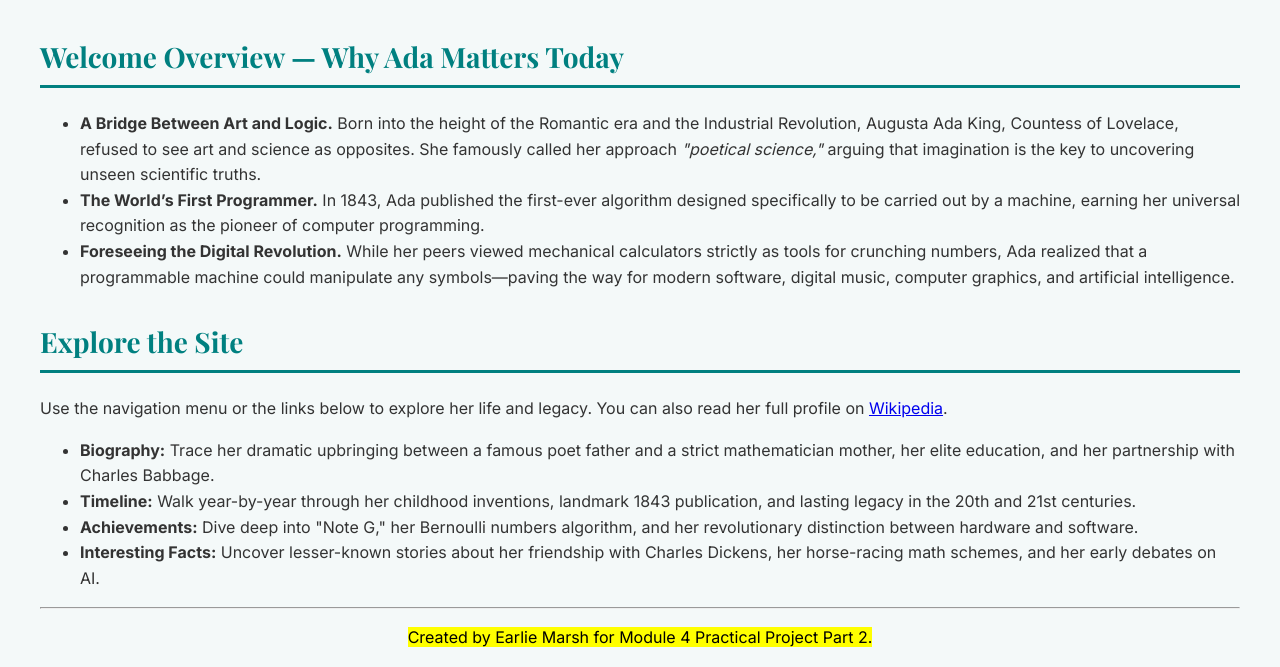
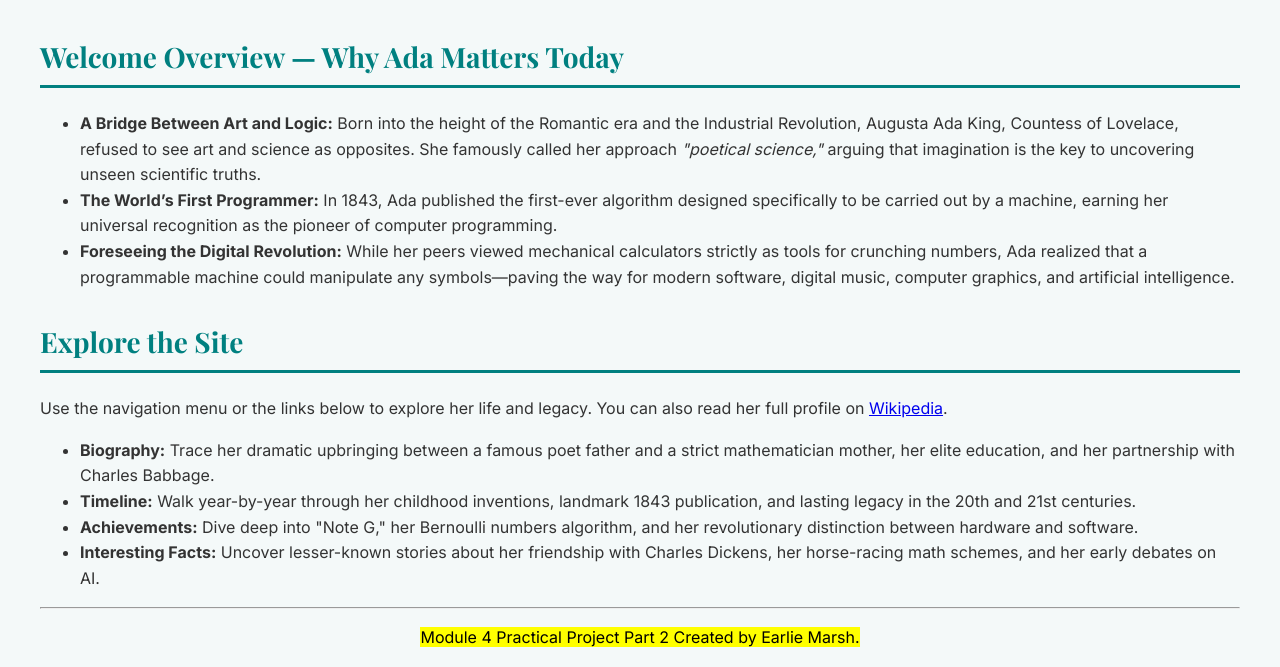
Before and after one commit to AyeshaTaufique/Ayesha, a plain HTML site: page index.html in a window 1280 px wide. Shown: the part 742-1409 px from the top of the page. Drawn offline with nearby package versions, Linux system fonts and the light colour scheme.

Commit message:
Modify footer content in index.html
Updated footer text to specify project creator.

```diff
--- a/index.html
+++ b/index.html
@@ -35,9 +35,9 @@
 
     <!-- Unordered List -->
     <ul>
-        <li><b>A Bridge Between Art and Logic.</b> Born into the height of the Romantic era and the Industrial Revolution, Augusta Ada King, Countess of Lovelace, refused to see art and science as opposites. She famously called her approach <i>"poetical science,"</i> arguing that imagination is the key to uncovering unseen scientific truths.</li>
-        <li><b>The World’s First Programmer.</b> In 1843, Ada published the first-ever algorithm designed specifically to be carried out by a machine, earning her universal recognition as the pioneer of computer programming.</li>
-        <li><b>Foreseeing the Digital Revolution.</b> While her peers viewed mechanical calculators strictly as tools for crunching numbers, Ada realized that a programmable machine could manipulate any symbols—paving the way for modern software, digital music, computer graphics, and artificial intelligence.</li>
+        <li><b>A Bridge Between Art and Logic:</b> Born into the height of the Romantic era and the Industrial Revolution, Augusta Ada King, Countess of Lovelace, refused to see art and science as opposites. She famously called her approach <i>"poetical science,"</i> arguing that imagination is the key to uncovering unseen scientific truths.</li>
+        <li><b>The World’s First Programmer:</b> In 1843, Ada published the first-ever algorithm designed specifically to be carried out by a machine, earning her universal recognition as the pioneer of computer programming.</li>
+        <li><b>Foreseeing the Digital Revolution:</b> While her peers viewed mechanical calculators strictly as tools for crunching numbers, Ada realized that a programmable machine could manipulate any symbols—paving the way for modern software, digital music, computer graphics, and artificial intelligence.</li>
     </ul>
 
     <h2>Explore the Site</h2>
@@ -52,7 +52,7 @@
 
     <footer>
         <hr>
-        <p style="text-align: center; color: #666666;"><mark>Created by Earlie Marsh for Module 4 Practical Project Part 2.</mark></p>
+        <p style="text-align: center; color: #666666;"><mark>Module 4 Practical Project Part 2 Created by Earlie Marsh.</mark></p>
     </footer>
 
 </body>
```
